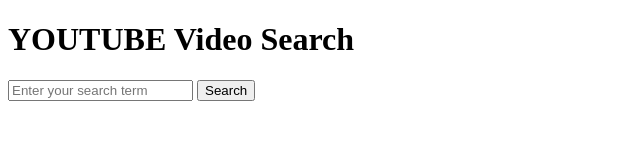
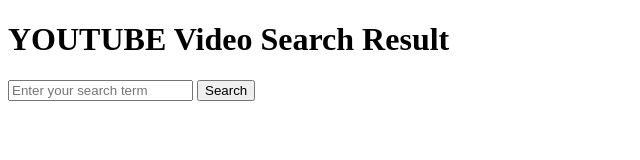
Before and after one commit to satwiksahu/youtubesearch, a plain HTML site: page index.html in a window 1280 px wide. Shown: the whole page, without its empty margins (0-640 px from the left). Drawn offline with nearby package versions, Linux system fonts and the light colour scheme.

Commit message:
Fixed basic

```diff
--- a/index.html
+++ b/index.html
@@ -7,7 +7,7 @@
     <script src="https://code.jquery.com/jquery-3.6.0.min.js"></script>
 </head>
 <body>
-    <h1>YOUTUBE Video Search</h1>
+    <h1>YOUTUBE Video Search Result</h1>
     <input type="text" id="searchTerm" onkeypress="if(event.keyCode==13){searchYoutube();}" placeholder="Enter your search term">
     <button onclick="searchYoutube()"> Search </button>
     <div id="searchResults"></div>
```
